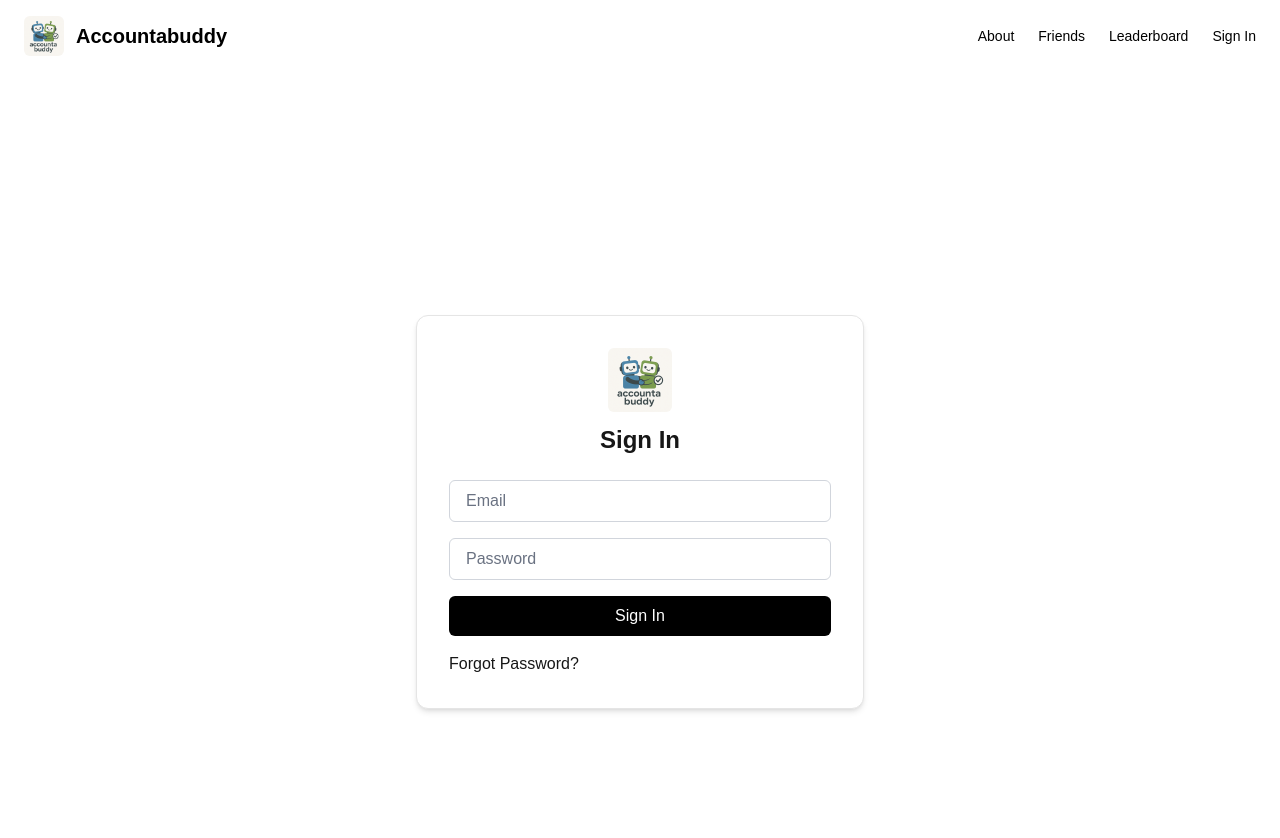
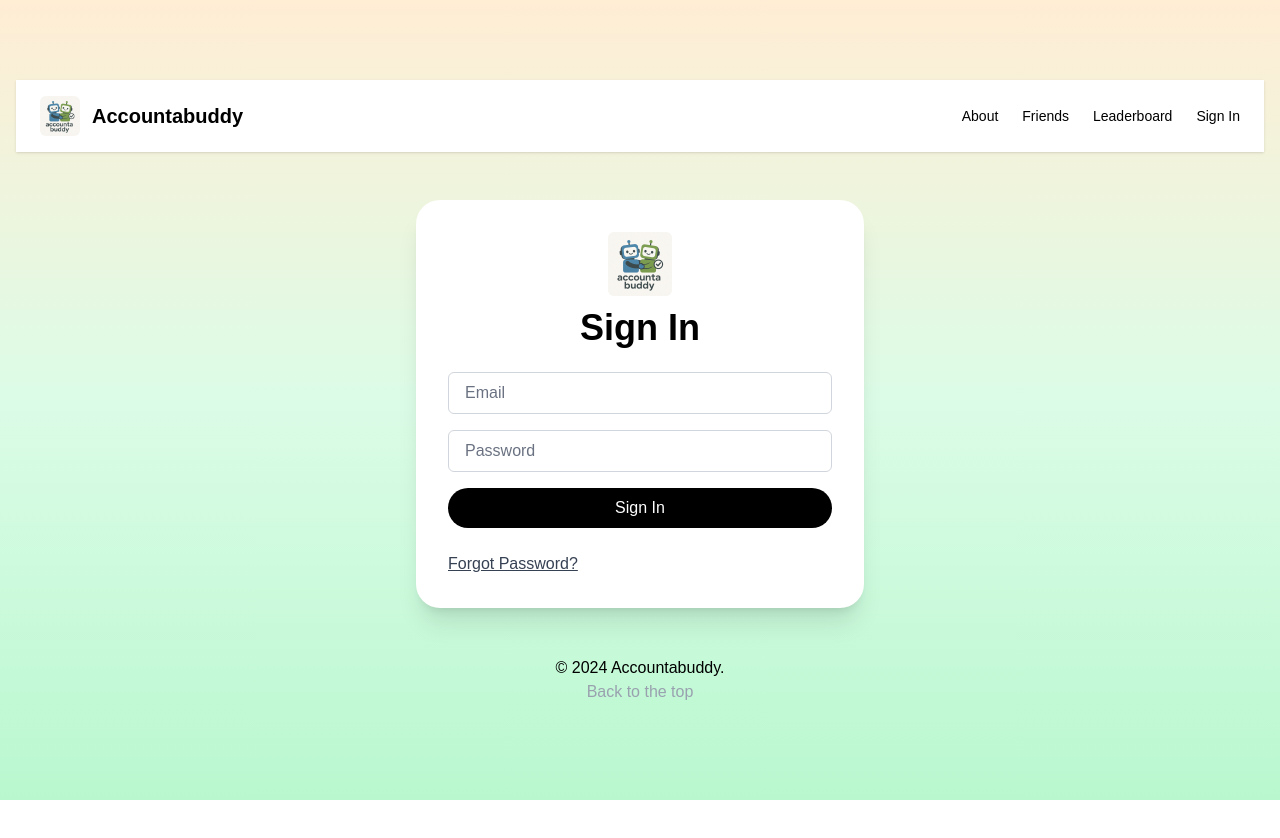
Before and after one commit to jalee314/AccountaBuddy, a Next.js app: page /signIn in a window 1280 px wide. Shown: the top 838 px of the page. After the commit the page ends 800 px from the top, so only its background shows below. Built offline with nearby package versions, Linux system fonts and the light colour scheme.

Commit message:
SignInPage design updated

```diff
--- a/app/signIn/page.js
+++ b/app/signIn/page.js
@@ -1,14 +1,16 @@
-// app/signin/page.js
 'use client';
-import Navbar from '../../components/Navbar'; // adjust path if needed
+import Link from 'next/link';
+import Navbar from '../../components/Navbar';
 import Image from 'next/image';
 
 export default function SignInPage() {
   return (
-    <>
+    <main className="min-h-screen flex flex-col items-center justify-center bg-gradient-to-b from-orange-100 via-green-100 to-green-200 text-center px-4">
+      {/* Navbar */}
       <Navbar />
-      <main className="min-h-screen bg-[var(--background)] text-[var(--foreground)] flex items-center justify-center px-4 pt-20">
-        <div className="w-full max-w-md p-8 rounded-xl shadow-md bg-white dark:bg-neutral-900 border border-neutral-200 dark:border-neutral-800">
+
+      {/* Sign-in Card */}
+      <div className="w-full max-w-md p-8 mt-12 rounded-3xl shadow-xl bg-white">
         <div className="flex flex-col items-center mb-6">
           <Image
             src="/logo.png"
@@ -17,33 +19,36 @@ export default function SignInPage() {
             height={64}
             className="mb-3 rounded-md"
           />
-            <h1 className="text-2xl font-bold text-center">Sign In</h1>
+          <h1 className="text-4xl font-semibold text-black">Sign In</h1>
         </div>
-          <form className="flex flex-col gap-4">
+        <form className="flex flex-col gap-4 text-left">
           <input
             type="email"
             placeholder="Email"
-              className="px-4 py-2 rounded-md border border-gray-300 dark:border-neutral-700 bg-white dark:bg-neutral-800 text-black dark:text-white placeholder-gray-500 dark:placeholder-gray-400"
+            className="px-4 py-2 rounded-md border border-gray-300 bg-white text-black placeholder-gray-500 focus:outline-none focus:ring-2 focus:ring-green-500"
           />
           <input
             type="password"
             placeholder="Password"
-              className="px-4 py-2 rounded-md border border-gray-300 dark:border-neutral-700 bg-white dark:bg-neutral-800 text-black dark:text-white placeholder-gray-500 dark:placeholder-gray-400"
+            className="px-4 py-2 rounded-md border border-gray-300 bg-white text-black placeholder-gray-500 focus:outline-none focus:ring-2 focus:ring-green-500"
           />
           <button
             type="submit"
-              className="bg-black text-white py-2 rounded-md hover:bg-neutral-800 transition"
+            className="bg-black text-white py-2 rounded-full hover:bg-gray-800 transition"
           >
             Sign In
           </button>
-
-            <h2>
+          <Link href="#" className="text-gray-700 hover:text-black underline mt-2">
             Forgot Password?
-            </h2>
-
+          </Link>
         </form>
       </div>
+
+      {/* Footer */}
+      <footer className="text-center py-4 mt-8 text-black">
+        <p>© 2024 Accountabuddy.</p>
+        <a href="#top" className="text-gray-400 hover:text-gray-600">Back to the top</a>
+      </footer>
     </main>
-    </>
   );
 }
```
Lines whose indentation alone changed are shown as unchanged.
